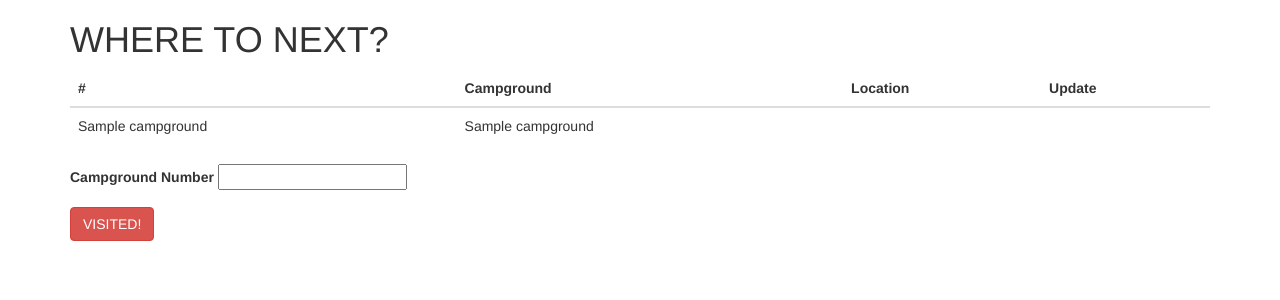
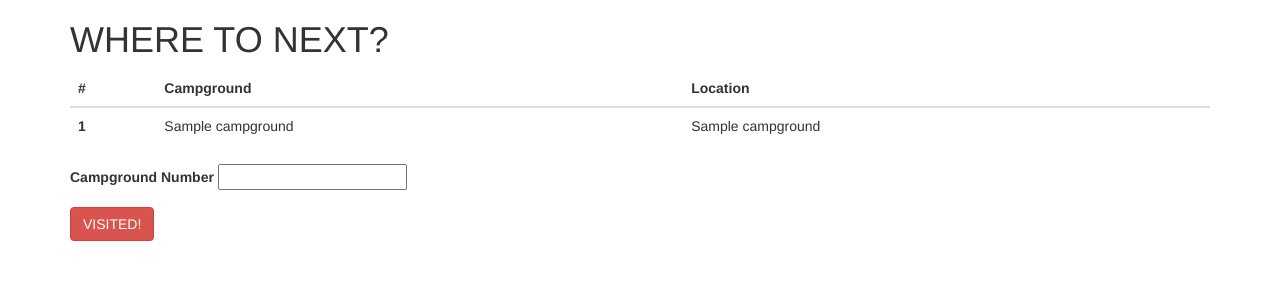
Before and after one commit to 2206-devops-batch/ChantelM-Project1, a Flask app: page / in a window 1280 px wide. Shown: the top 300 px of the page. Run offline with Flask 2, Linux system fonts and the light colour scheme; a database or web service that is not in the repository returns one stand-in record (values such as "Sample title"); some libraries are stand-ins or nearby versions.

Commit message:
corrected table to display number and removed update column

```diff
--- a/src/client/templates/home.html
+++ b/src/client/templates/home.html
@@ -9,14 +9,14 @@
             <th scope="col">#</th>
             <th scope="col">Campground</th>
             <th scope="col">Location</th>
-            <th scope="col">Update</th>
+            <!-- <th scope="col">Update</th> -->
           </tr>
         </thead>
         <tbody>
             {% for i in camps %}
             {% set testing = i[0] %}
                 <tr>
-                    <!-- <th scope="row">{{i[0]}}</th> -->
+                    <th scope="row">{{i[0]}}</th>
                     <td>{{i[1]}}</td>
                     <td>{{i[2]}}</td>
                 </tr>
```
